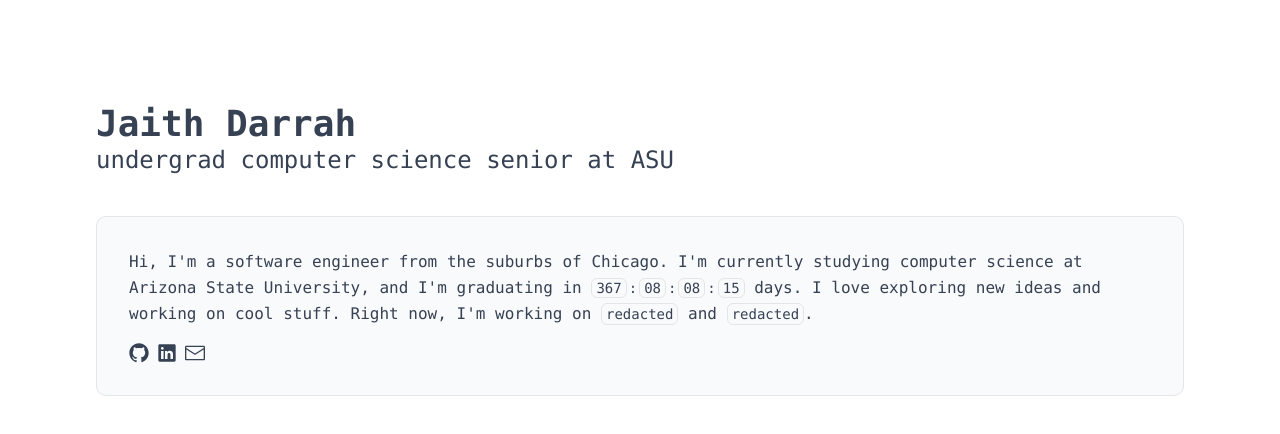
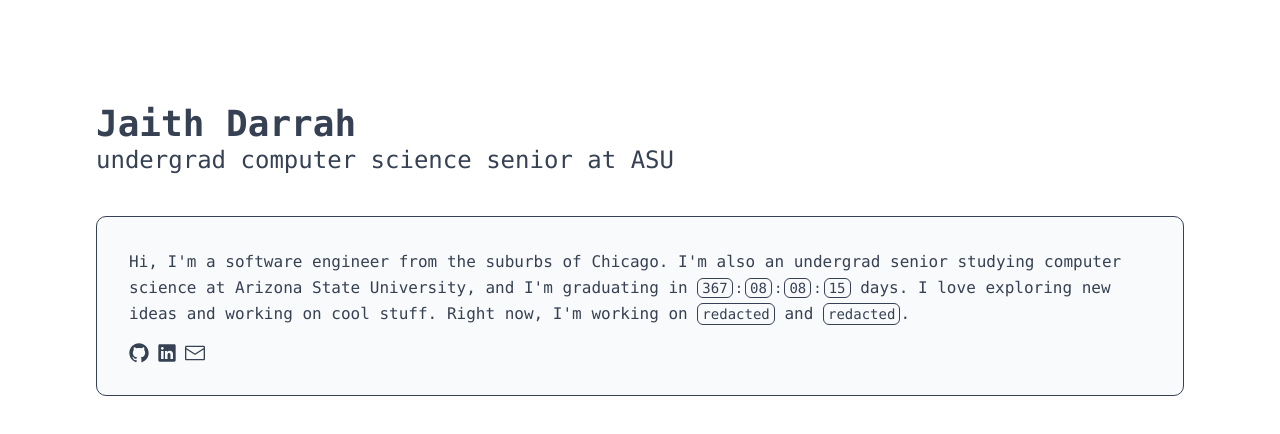
Before and after one commit to AwesomeJaith/jaithdarrah-dot-com-v2, a Next.js app: page / in a window 1280 px wide. Shown: the top 434 px of the page. Built offline with nearby package versions, Linux system fonts and the light colour scheme.

Commit message:
Fix biography border styling

```diff
--- a/src/components/biography.tsx
+++ b/src/components/biography.tsx
@@ -13,30 +13,35 @@ const Biography = () => {
 
   return (
     <section>
-      <div className="flex flex-col gap-4 bg-gray-50 p-8 rounded-lg border font-mono">
+      <div className="flex flex-col gap-4 bg-gray-50 p-8 rounded-lg border border-gray-700 font-mono">
         <p className="text-gray-700 leading-relaxed">
           Hi, I&apos;m a software engineer from the suburbs of Chicago. I&apos;m
-          currently studying computer science at Arizona State University, and
-          I&apos;m graduating in{" "}
+          also an undergrad senior studying computer science at Arizona State
+          University, and I&apos;m graduating in{" "}
           <span className="inline-flex items-center gap-0.5 text-sm leading-none">
-            <span className="rounded-sm border px-1 py-0.5">{paddedDays}</span>:
-            <span className="rounded-sm border px-1 py-0.5">{paddedHours}</span>
+            <span className="rounded-sm border border-gray-700 px-1 py-0.5">
+              {paddedDays}
+            </span>
             :
-            <span className="rounded-sm border px-1 py-0.5">
+            <span className="rounded-sm border border-gray-700 px-1 py-0.5">
+              {paddedHours}
+            </span>
+            :
+            <span className="rounded-sm border border-gray-700 px-1 py-0.5">
               {paddedMinutes}
             </span>
             :
-            <span className="rounded-sm border px-1 py-0.5">
+            <span className="rounded-sm border border-gray-700 px-1 py-0.5">
               {paddedSeconds}
             </span>
           </span>{" "}
           days. I love exploring new ideas and working on cool stuff. Right now,
           I&apos;m working on{" "}
-          <span className="rounded-sm border px-1 py-0.5 text-sm leading-none">
+          <span className="rounded-sm border border-gray-700 px-1 py-0.5 text-sm leading-none">
             redacted
           </span>{" "}
           and{" "}
-          <span className="rounded-sm border px-1 py-0.5 text-sm leading-none">
+          <span className="rounded-sm border border-gray-700 px-1 py-0.5 text-sm leading-none">
             redacted
           </span>
           .
--- a/src/components/header.tsx
+++ b/src/components/header.tsx
@@ -1,5 +1,3 @@
-"use client";
-
 import * as React from "react";
 import Link from "next/link";
 
```
